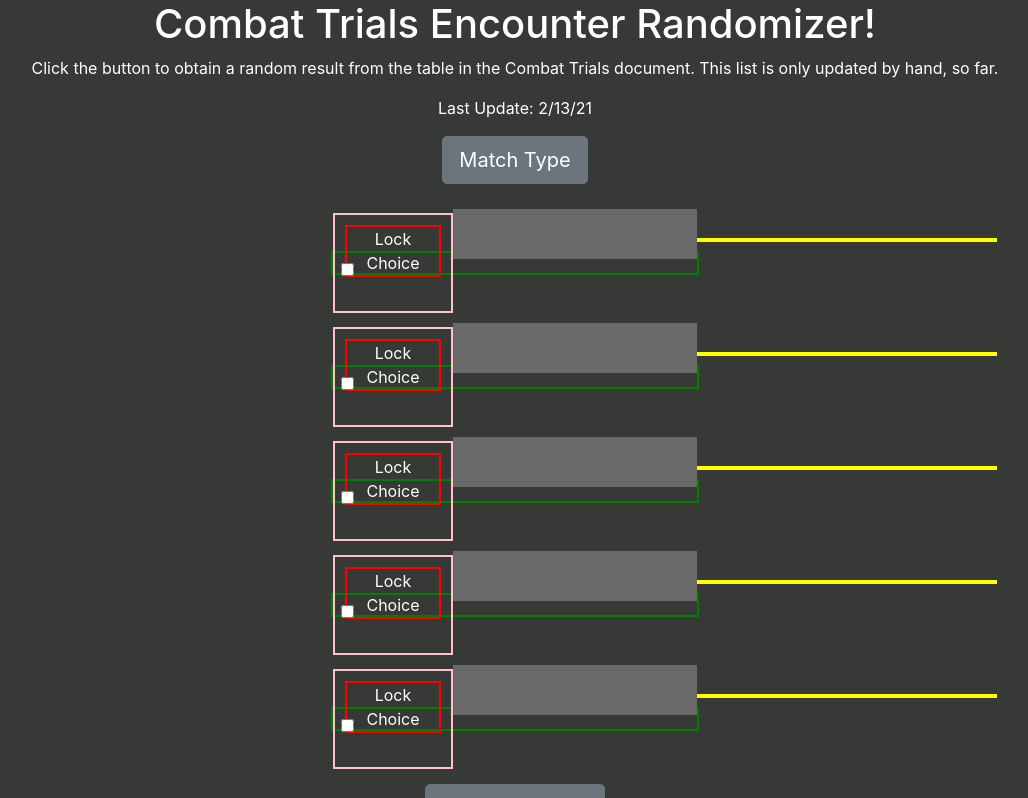
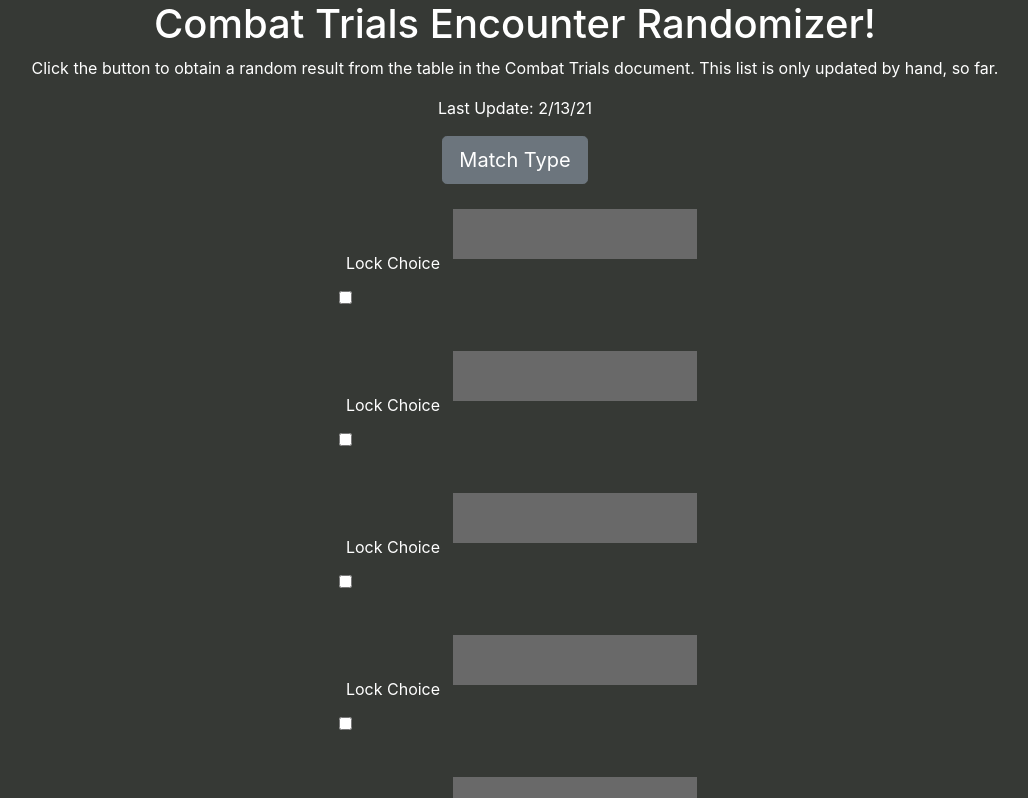
Before and after one commit to Xisifer/encounter-generator, a React (Create React App) app: page / in a window 1280 px wide. Shown: the top 798 px of the page, without its empty margins (125-1153 px from the left). Built offline with nearby package versions, Linux system fonts and the light colour scheme.

Commit message:
Tweaked CSS. Added a roller for Iconic Opponent.

```diff
--- a/src/App.css
+++ b/src/App.css
@@ -71,7 +71,7 @@ body {
   height: auto;
   min-height: 50px;
   color:white !important;
-  border:5px red !important;
+  /* border:5px red !important; */
   background-color: dimgray !important;
   margin: 10px 0;
   width:40%;
@@ -82,13 +82,13 @@ body {
 .result-line {
   position:relative;
   display:inline;
-  border:2px solid green;
+  /* border:2px solid green; */
 }
 
 .description-box {
   position:absolute;
   display:inline;
-  border:2px solid yellow;
+  /* border:2px solid yellow; */
   min-width: 300px;
   top:-15px;
 }
@@ -96,7 +96,7 @@ body {
 .lockbox {
   position:relative;
   display:inline-block;
-  border:2px solid pink;
+  /* border:2px solid pink; */
   height:100px;
   width:120px;
   padding:10px;
@@ -104,7 +104,7 @@ body {
 .locktext {
   position:relative;
   display:inline-block;
-  border:2px solid red;
+  /* border:2px solid red; */
 }
 .lock-confirm {
   display:inline;
@@ -126,7 +126,7 @@ body {
   height:600px;
   right:20%;
   position: absolute;
-  border: 5px solid pink;
+  /* border: 5px solid pink; */
   display: none;
 }
 .discord-text {
@@ -174,7 +174,7 @@ body {
 
 
 #text-area {
-  border:5px solid orange;
+  /* border:5px solid orange; */
   display:none;
 }
 
```
